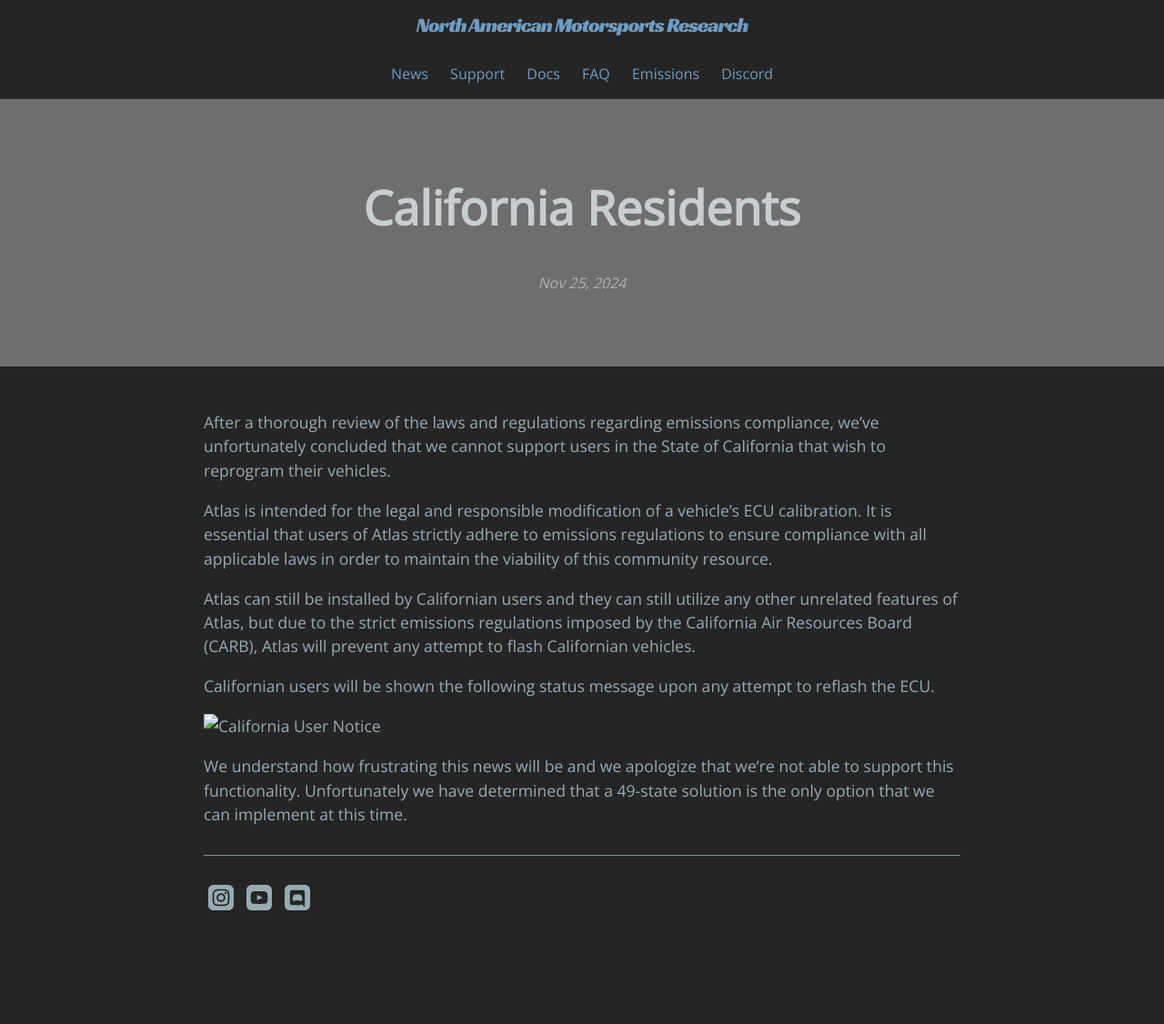
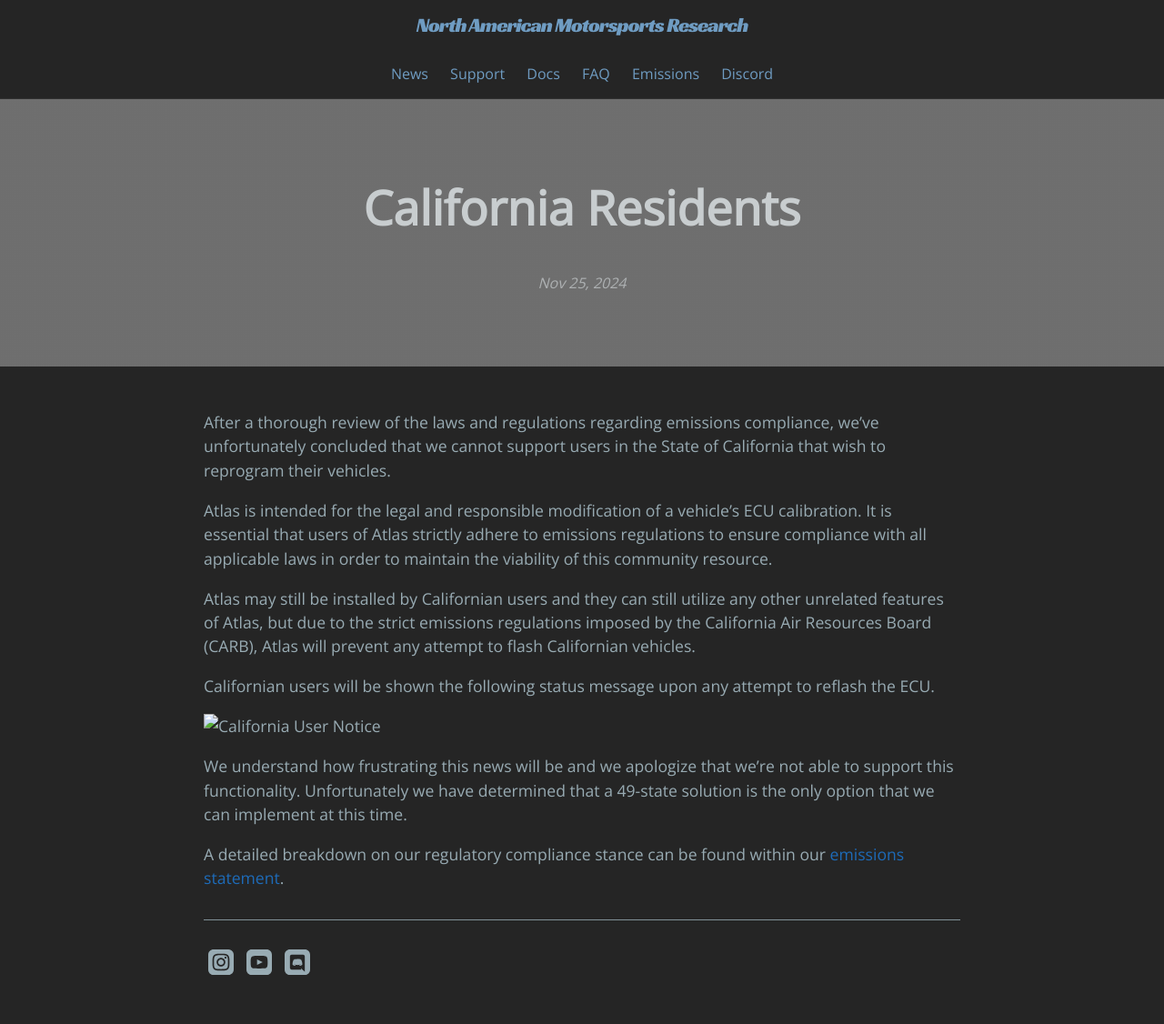
Before and after one commit to atlas-tuning/atlas-public, a Jekyll site: the page built from docs/_posts/2024-11-25-california-users.md, in a window 1280 px wide. Shown: the whole page at 91% size. Built offline with Jekyll 4.4.1, drawn with Linux system fonts in a browser that asks for light colours; before the commit the page ends 1055 px from its top, so only the background shows below that.

Commit message:
Add emissions statement link

```diff
--- a/docs/_posts/2024-11-25-california-users.md
+++ b/docs/_posts/2024-11-25-california-users.md
@@ -7,10 +7,12 @@
 
 Atlas is intended for the legal and responsible modification of a vehicle's ECU calibration. It is essential that users of Atlas strictly adhere to emissions regulations to ensure compliance with all applicable laws in order to maintain the viability of this community resource.
 
-Atlas can still be installed by Californian users and they can still utilize any other unrelated features of Atlas, but due to the strict emissions regulations imposed by the California Air Resources Board (CARB), Atlas will prevent any attempt to flash Californian vehicles.
+Atlas may still be installed by Californian users and they can still utilize any other unrelated features of Atlas, but due to the strict emissions regulations imposed by the California Air Resources Board (CARB), Atlas will prevent any attempt to flash Californian vehicles.
 
 Californian users will be shown the following status message upon any attempt to reflash the ECU.
 
 ![California User Notice](assets/cali_users_notice.jpg?raw=true "California User Notice")
 
 We understand how frustrating this news will be and we apologize that we're not able to support this functionality. Unfortunately we have determined that a 49-state solution is the only option that we can implement at this time.
+
+A detailed breakdown on our regulatory compliance stance can be found within our [emissions statement]({{ '/emissions.html' | absolute_url }}).
```
